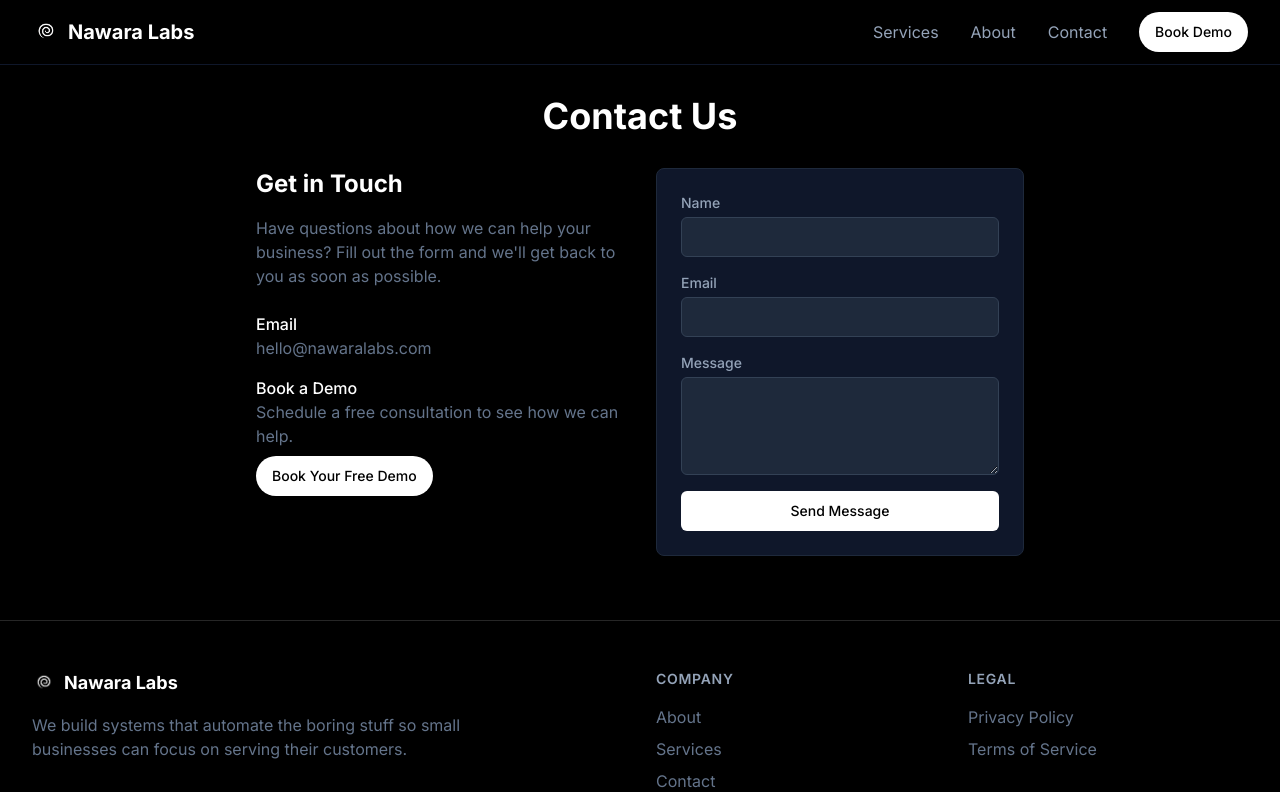
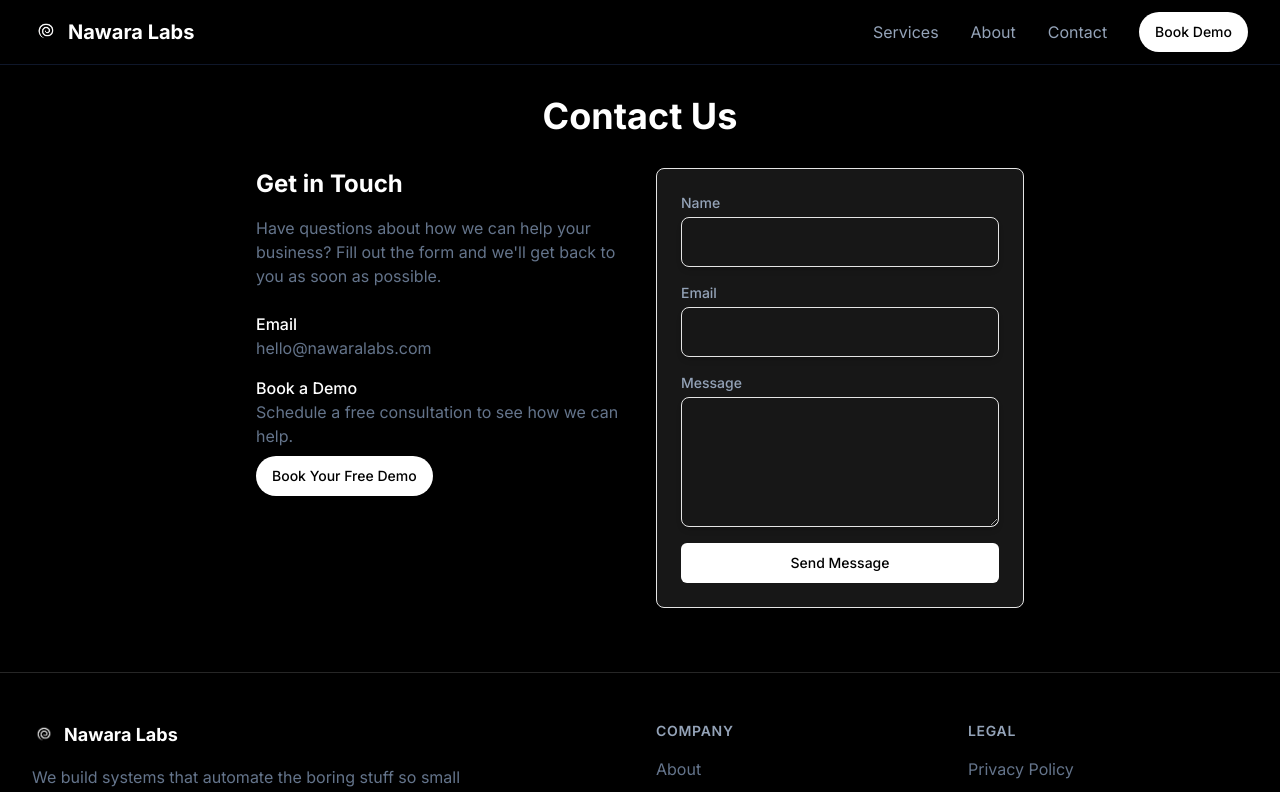
Before and after one commit to nawaralabs/nawara-labs-homepage, a Next.js app: page /contact in a window 1280 px wide. Shown: the top 792 px of the page. Built offline with nearby package versions, Linux system fonts and the light colour scheme.

Commit message:
Set contact to grey

```diff
--- a/app/contact/page.tsx
+++ b/app/contact/page.tsx
@@ -63,7 +63,7 @@ export default function ContactPage() {
               </div>
             </div>
 
-            <Card className="p-6 bg-slate-900 border-slate-800">
+            <Card className="bg-neutral-900 p-6 rounded-lg shadow-md">
               {isSubmitted ? (
                 <div className="text-center py-8">
                   <h3 className="text-xl font-bold mb-2 text-white">Thank You!</h3>
@@ -84,7 +84,7 @@ export default function ContactPage() {
                       value={formData.name}
                       onChange={handleChange}
                       required
-                      className="bg-slate-800 border-slate-700 text-white"
+                      className="bg-neutral-900 p-6 rounded-lg shadow-md text-white"
                     />
                   </div>
 
@@ -99,7 +99,7 @@ export default function ContactPage() {
                       value={formData.email}
                       onChange={handleChange}
                       required
-                      className="bg-slate-800 border-slate-700 text-white"
+                      className="bg-neutral-900 p-6 rounded-lg shadow-md text-white"
                     />
                   </div>
 
@@ -114,7 +114,7 @@ export default function ContactPage() {
                       value={formData.message}
                       onChange={handleChange}
                       required
-                      className="bg-slate-800 border-slate-700 text-white"
+                      className="bg-neutral-900 p-6 rounded-lg shadow-md text-white"
                     />
                   </div>
 
```
